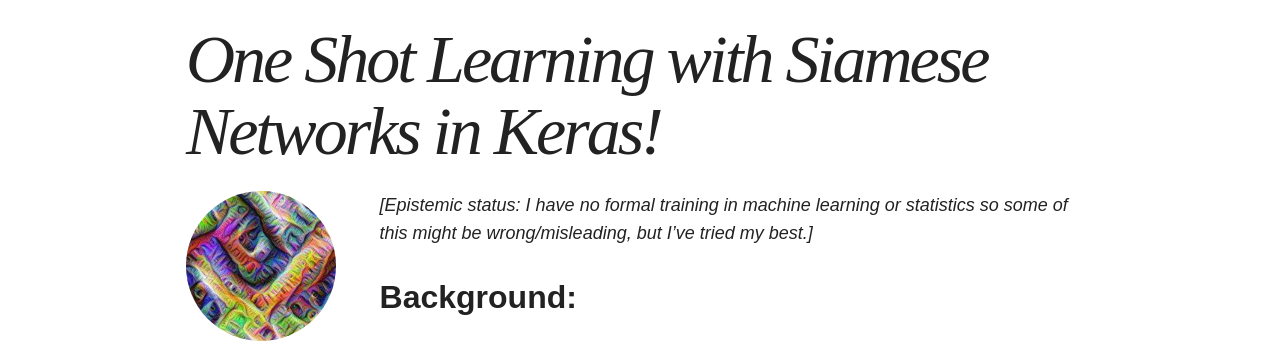
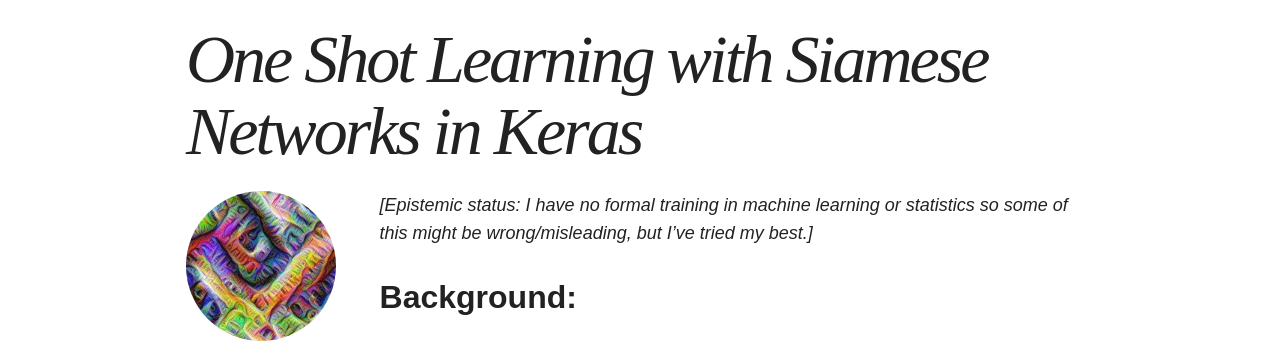
Before and after one commit to sorenbouma/sorenbouma.github.io, a Jekyll site: the page built from _posts/blog/2017-02-11-oneshot.md, in a window 1280 px wide and 900 px high, scrolled down 565 px. Shown: the part 239-582 px from the top of the window. Built offline with Jekyll 4.4.1, drawn with Linux system fonts in a browser that asks for light colours; nearby versions of some CDN libraries; formulas are drawn with MathJax 3; comment, search, counter and statistics services are not loaded.

```diff
--- a/_config.yml
+++ b/_config.yml
@@ -2,7 +2,7 @@
 
 title: Neural Tinkering
 locale: en_US
-description: Just another self serving deep learning blog
+description: The Deep Learning Adventures of a CS Student in New Zealand
 logo: site-logo.png
 search: true
 url: https://sorenbouma.github.io
--- a/_posts/blog/2017-02-11-oneshot.md
+++ b/_posts/blog/2017-02-11-oneshot.md
@@ -1,6 +1,6 @@
 ---
 layout: post
-title:  One Shot Learning with Siamese Networks in Keras!
+title:  One Shot Learning with Siamese Networks in Keras
 categories: blog
 date: 2017-03-29
 published: true
```
